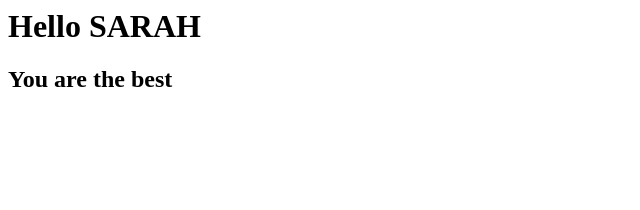
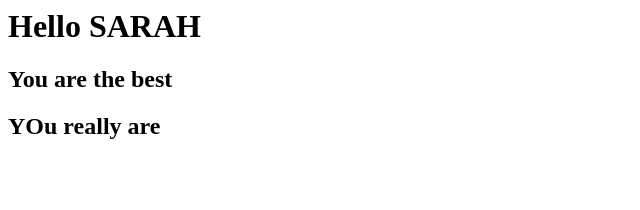
Before and after one commit to Whatsit2yaa/parallax, a plain HTML site: page index.html in a window 1280 px wide. Shown: the whole page, without its empty margins (0-640 px from the left). Drawn offline with Linux system fonts and the light colour scheme.

```diff
--- a/index.html
+++ b/index.html
@@ -1,4 +1,4 @@
 <h1> Hello SARAH </h1>
 <h2> You are the best </h2>
-
+<h2> YOu really are </h2>
 <marquee style="font-size:40px"> I LOVE SARAH! </marquee>
```
Also changed, not shown: css/main.css (added), js/main.js (added).
